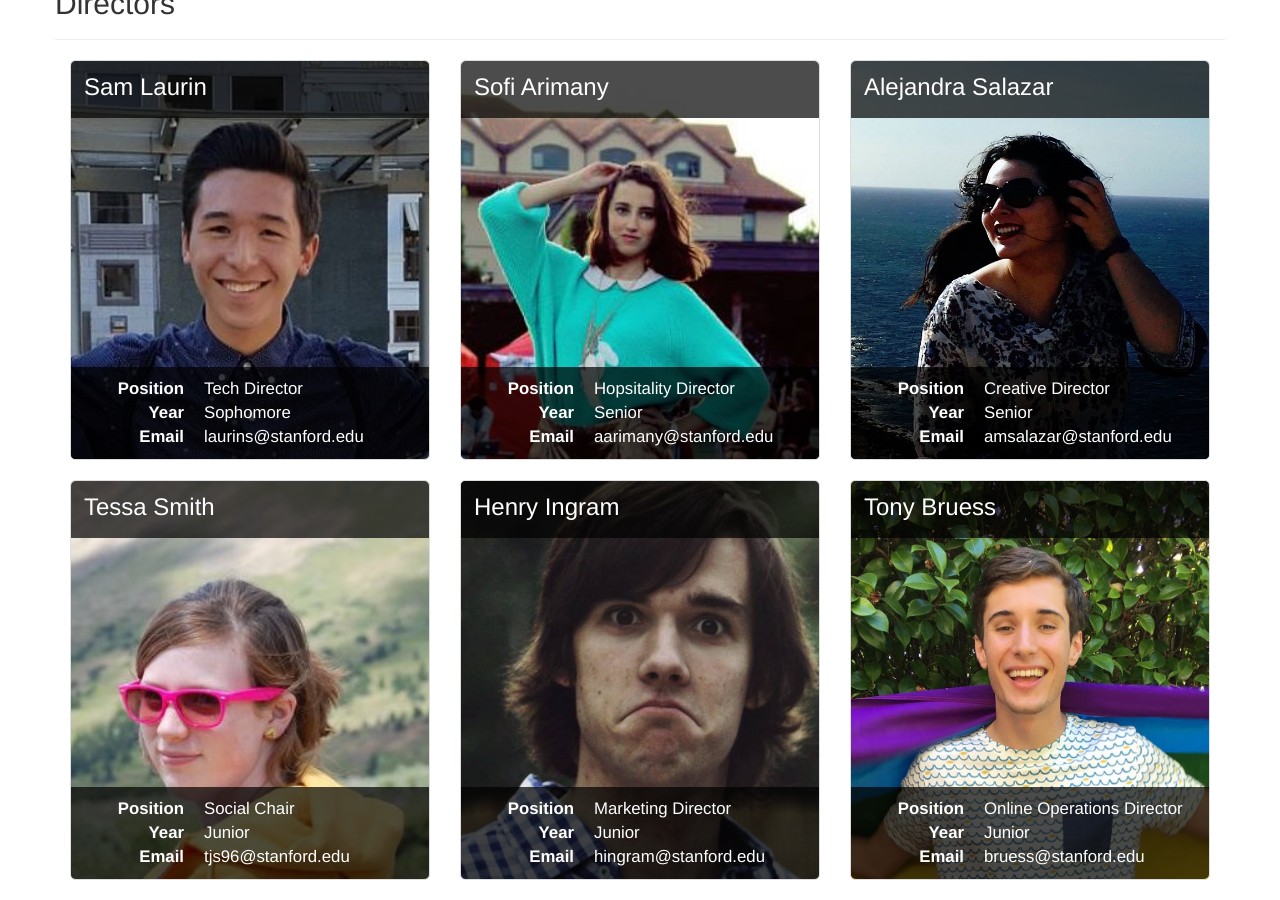
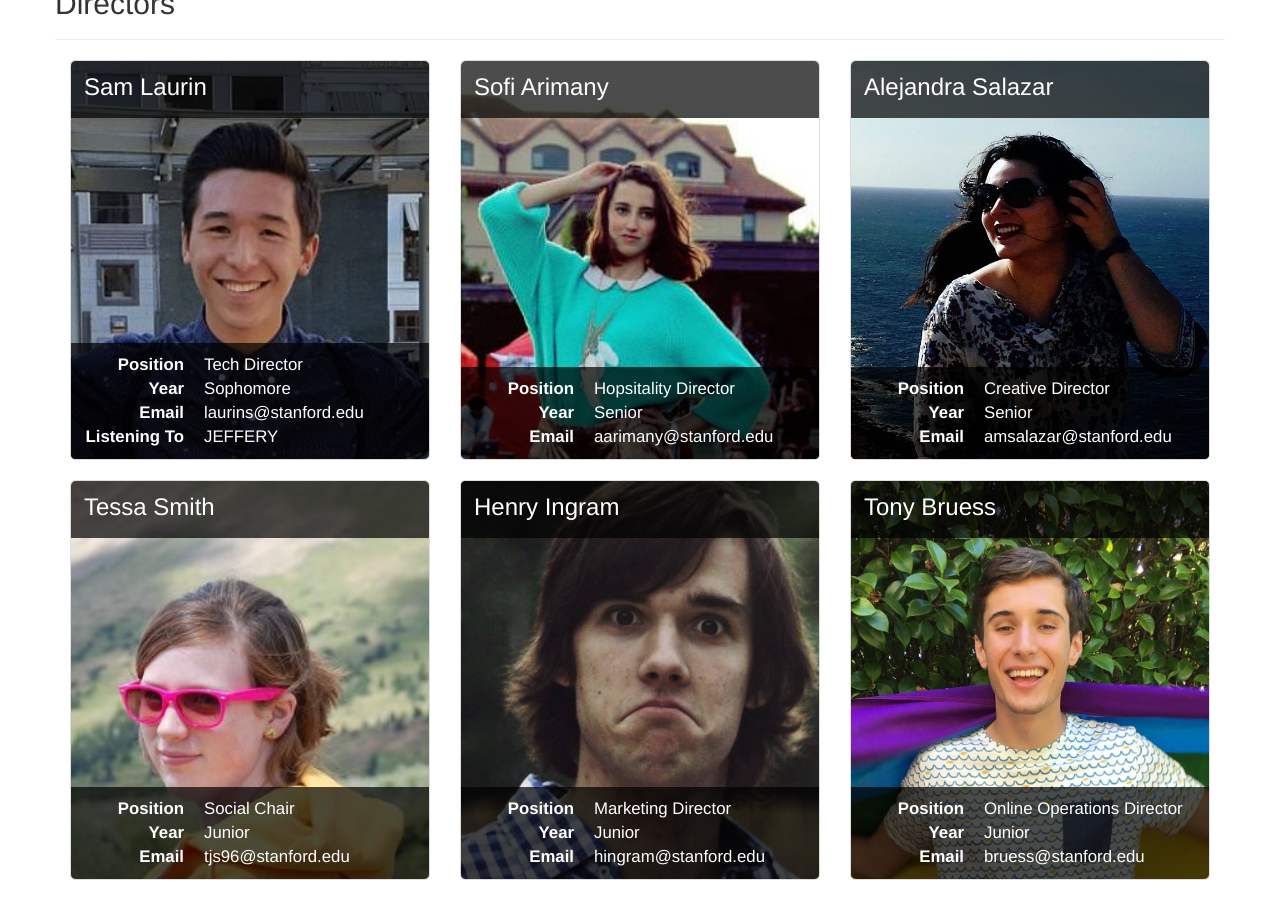
Before and after one commit to StanfordConcertNetwork/scn.stanford.edu, a Jekyll site: the page built from team.html, in a window 1280 px wide and 900 px high, scrolled down 3116 px. Built offline with Jekyll 4.4.1, drawn with Linux system fonts in a browser that asks for light colours; nearby versions of some CDN libraries.

Commit message:
Update sam's artist

```diff
--- a/_data/team.yml
+++ b/_data/team.yml
@@ -106,8 +106,8 @@
     position: Tech Director
     email: laurins@stanford.edu
     year: Sophomore
-    artist:
-    artist_link:
+    artist: JEFFERY
+    artist_link: https://open.spotify.com/album/7EpUpNUkkEGnaCvkcn1j4H
   - image: sofi
     name: Sofi Arimany
     position: Hopsitality Director
```
